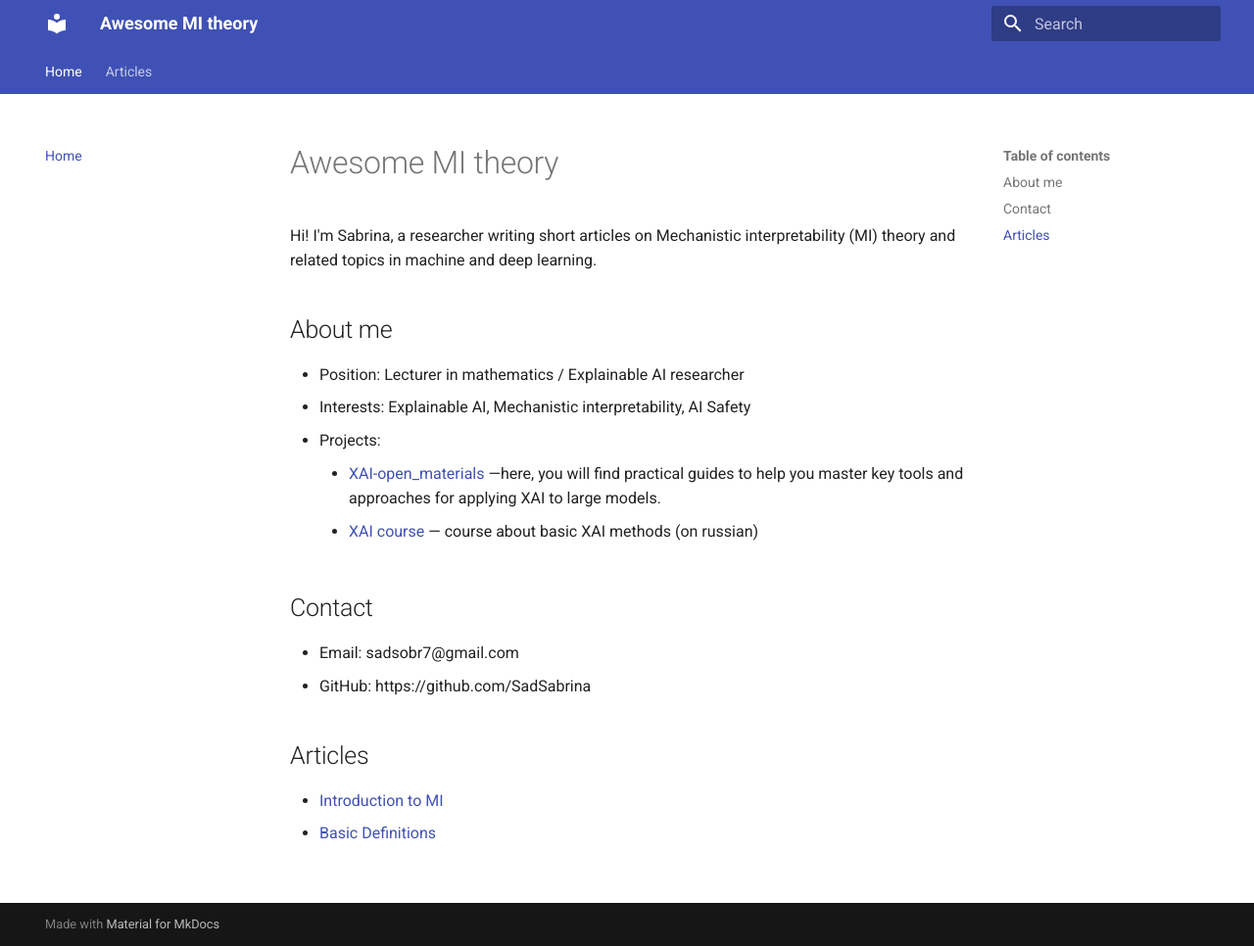
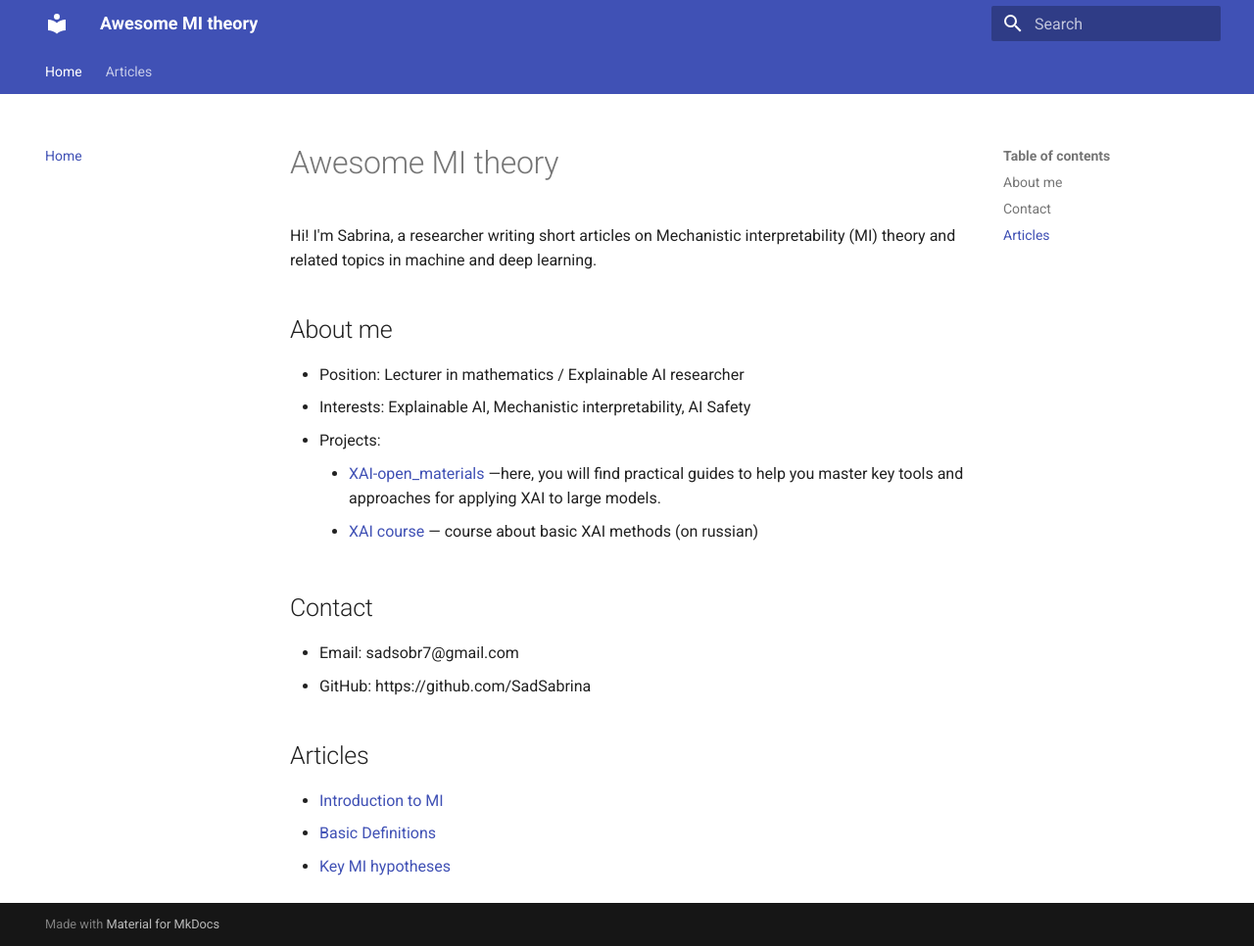
Before and after one commit to SadSabrina/awesome-mi-theory, an MkDocs documentation site: the page built from docs/index.md, in a window 1280 px wide and 966 px high. Shown: the whole window at 98% size. Built offline with MkDocs 1.6.1 and Material for MkDocs 9.7.7, drawn with Linux system fonts in a browser that asks for light colours.

Commit message:
Add Hypothesis

```diff
--- a/docs/index.md
+++ b/docs/index.md
@@ -19,3 +19,4 @@ Hi! I'm Sabrina, a researcher writing short articles on Mechanistic interpretabi
 
 - [Introduction to MI](articles/introduction-to-mi.md)
 - [Basic Definitions](articles/basic-definiions.md)
+- [Key MI hypotheses](articles/hypotheses.md)
--- a/mkdocs.yml
+++ b/mkdocs.yml
@@ -8,6 +8,7 @@ nav:
   - Articles:
       - Introduction to MI: articles/introduction-to-mi.md
       - Basic Definitions: articles/basic-definiions.md
+      - Key MI hypotheses : articles/hypotheses.md
 
 theme:
   name: material
```
